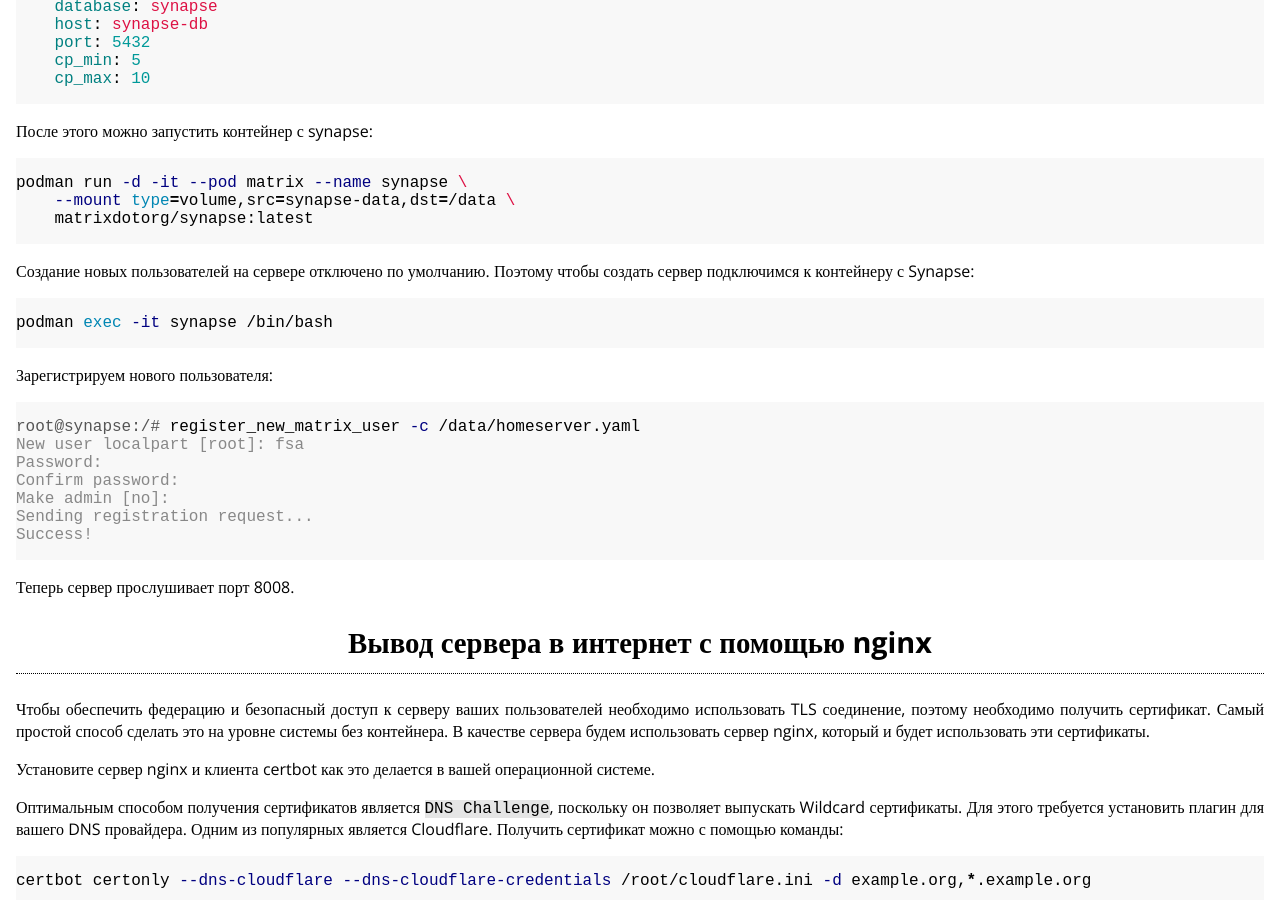
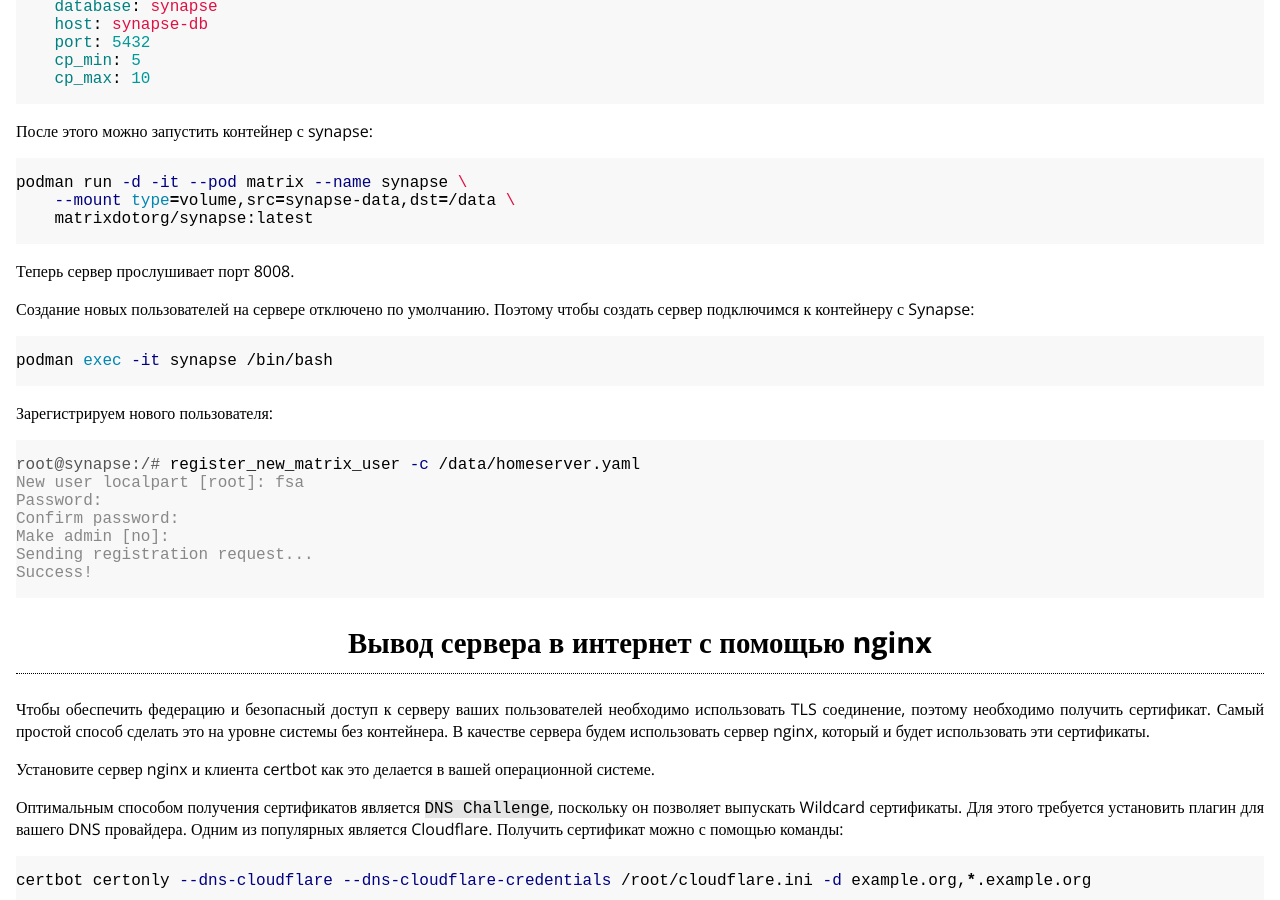
Before and after one commit to fsa/site, a Jekyll site: the page built from _posts/2023-02-10-matrix-podman.md, in a window 1280 px wide and 900 px high, scrolled down 2473 px. Built offline with Jekyll 4.4.1, drawn with Linux system fonts in a browser that asks for light colours; some of the changed lines change nothing that is shown.

Commit message:
Мелкая правка

````diff
--- a/_posts/2023-02-10-matrix-podman.md
+++ b/_posts/2023-02-10-matrix-podman.md
@@ -131,6 +131,8 @@
     matrixdotorg/synapse:latest
 ```
 
+Теперь сервер прослушивает порт 8008.
+
 Создание новых пользователей на сервере отключено по умолчанию. Поэтому чтобы создать сервер подключимся к контейнеру с Synapse:
 
 ```bash
@@ -148,8 +150,6 @@
 Sending registration request...
 Success!
 ```
-
-Теперь сервер прослушивает порт 8008.
 
 ## Вывод сервера в интернет с помощью nginx
 
````
